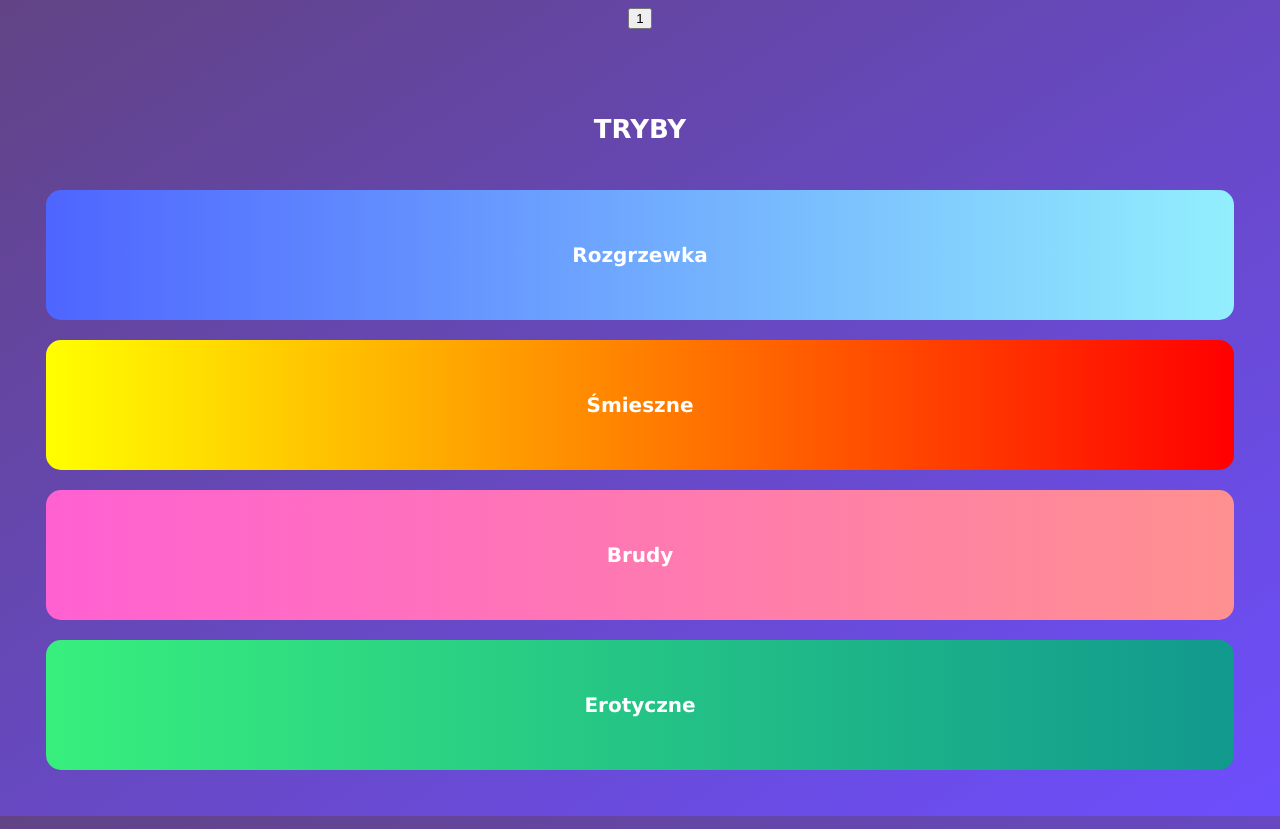
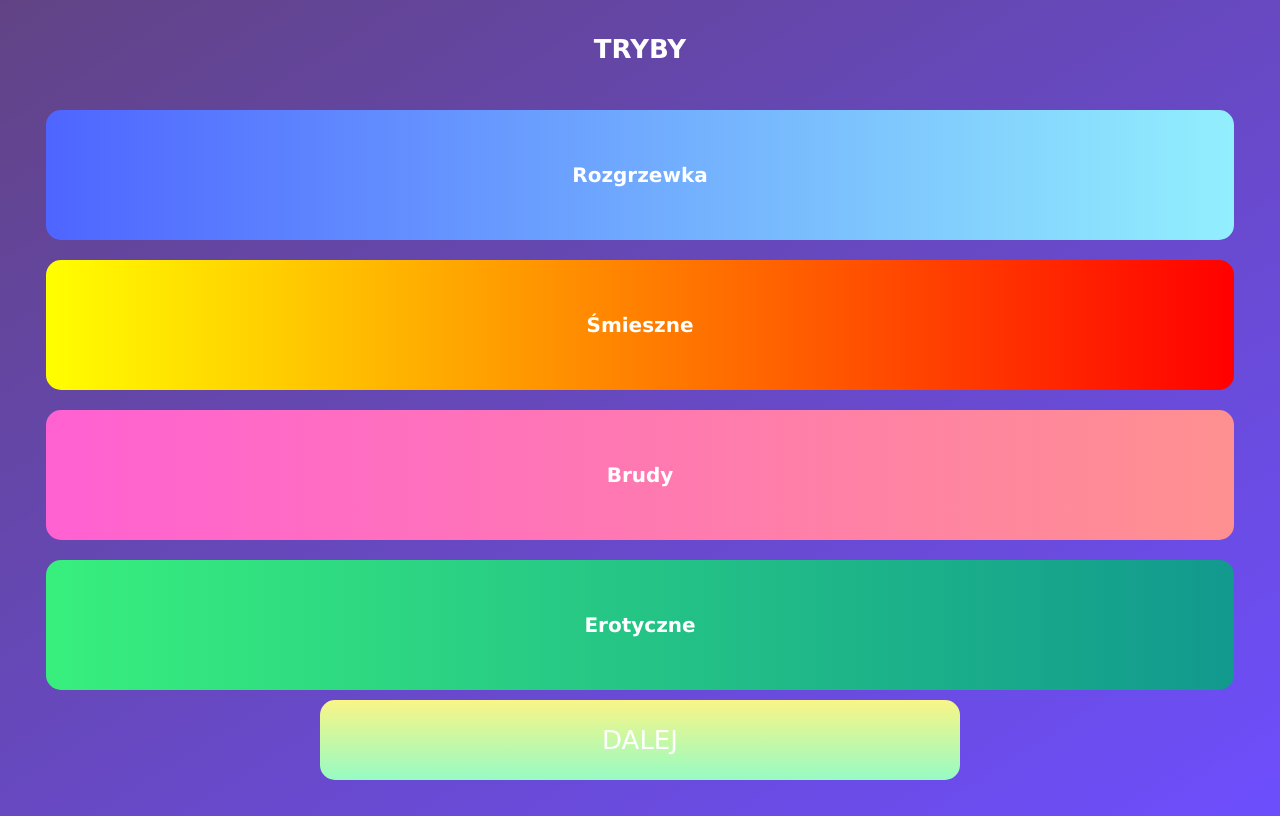
Before and after one commit to soulting/neverHaveIEver, a Vue app: page / in a window 1280 px wide. Built offline with nearby package versions, Linux system fonts and the light colour scheme.

Commit message:
added next button

```diff
--- a/src/components/Category.vue
+++ b/src/components/Category.vue
@@ -44,6 +44,7 @@
 
 <script setup>
 import { onMounted, ref } from "vue";
+import getQuestion from "@/composables/getQuestion.js";
 const props = defineProps({
   views: {
     type: Number,
@@ -64,13 +65,13 @@ const transitionCompleted = () => {
 };
 
 const goToQuestion = (questionCategory) => {
-  console.log(questionCategory);
+  getQuestion(questionCategory);
 };
 </script>
 
 <style>
 p {
-  font-family: Verdana, Geneva, Tahoma, sans-serif;
+  font-family: Verdana, Tahoma, sans-serif;
   font-size: 26px;
   color: white;
 }
@@ -80,11 +81,10 @@ p {
   flex-direction: column;
   justify-content: center;
   align-items: center;
-  font-family: Verdana, Geneva, Tahoma, sans-serif;
+  font-family: Verdana, Tahoma, sans-serif;
   font-size: 20px;
   font-weight: bold;
   gap: 20px;
-  height: 100%;
   width: 100%;
 }
 
--- a/src/components/Question.vue
+++ b/src/components/Question.vue
@@ -1,5 +1,16 @@
-<template></template>
+<template>
+  <div class="question-container">
+    <h1>Coś tam</h1>
+  </div>
+</template>
 
 <script setup></script>
 
-<style></style>
+<style>
+.question-container {
+  background-color: aqua;
+  display: flex;
+  justify-content: center;
+  align-items: center;
+}
+</style>
--- a/src/composables/getQuestion.js
+++ b/src/composables/getQuestion.js
@@ -1 +1,3 @@
 const getQuestion = (questionCategory) => {};
+
+export default getQuestion;
--- a/src/views/HomeView.vue
+++ b/src/views/HomeView.vue
@@ -1,14 +1,18 @@
 <template>
-  <button @click="func">{{ views }}</button>
-  <Category
-    v-if="showCategories"
-    :views="views"
-    @transitionCompleted="transitionCompleted"
-  />
+  <main>
+    <Category
+      v-if="showCategories"
+      :views="views"
+      @transitionCompleted="transitionCompleted"
+    />
+    <Question v-else />
+    <button class="next-button" @click="func">DALEJ</button>
+  </main>
 </template>
 
 <script setup>
 import Category from "@/components/Category";
+import Question from "@/components/Question.vue";
 import { ref } from "vue";
 
 const views = ref(1);
@@ -25,3 +29,24 @@ const func = () => {
   } else views.value = 1;
 };
 </script>
+
+<style>
+main {
+  display: flex;
+  flex-direction: column;
+  justify-content: center;
+  align-items: center;
+}
+.next-button {
+  position: absolute;
+  bottom: 20px;
+  height: 10vh;
+  width: 50vw;
+  border-radius: 15px;
+  border: 0px;
+  font-family: Verdana, Tahoma, sans-serif;
+  font-size: 26px;
+  color: white;
+  background: linear-gradient(to top, #96fbc4 0%, #f9f586 100%);
+}
+</style>
```
